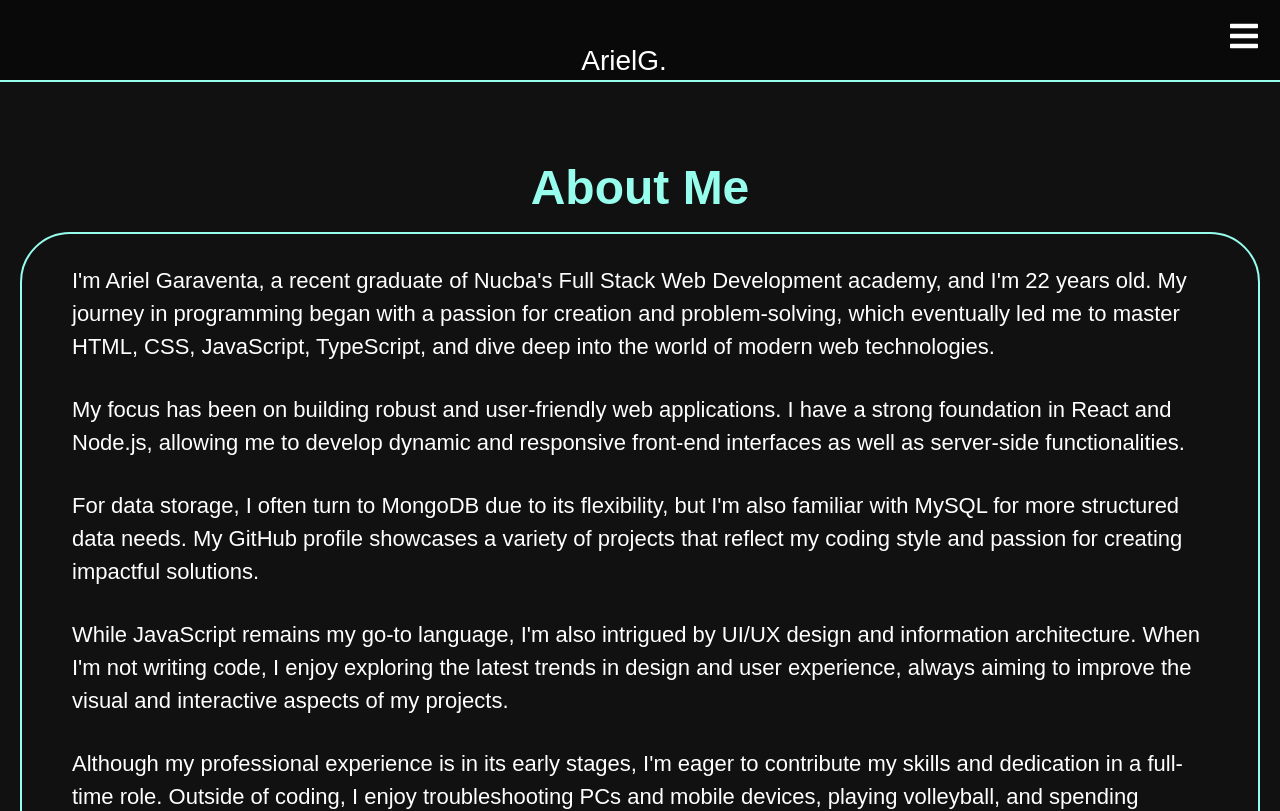
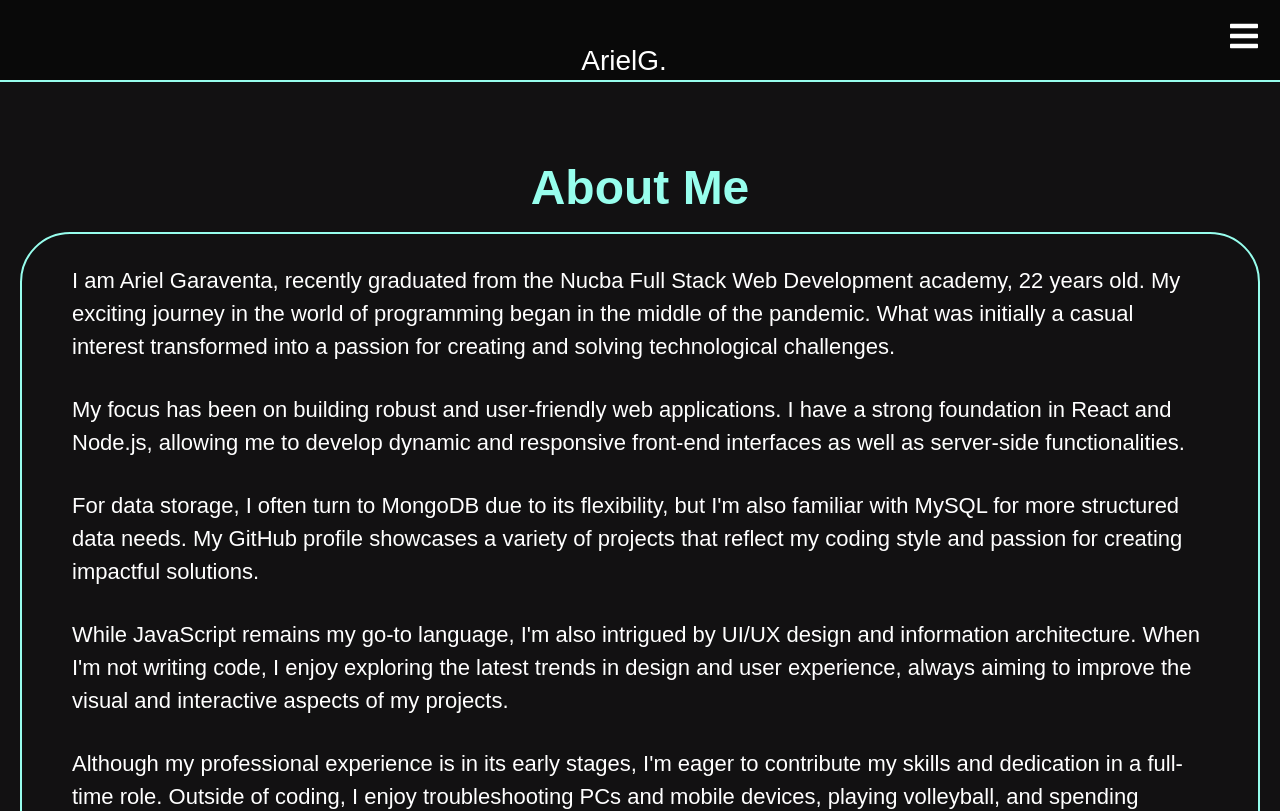
Before and after one commit to ArielGarav/ArielGaraventa, a React (Vite) app: page /About in a window 1280 px wide. Shown: the top 811 px of the page. Built offline with nearby package versions, Linux system fonts and the light colour scheme.

Commit message:
CAMBIO DE Descripcion en el About

```diff
--- a/src/Componentes/About/About.jsx
+++ b/src/Componentes/About/About.jsx
@@ -12,11 +12,11 @@ const AboutMe = () => {
       <AboutTitle>About Me</AboutTitle>
       <AboutContainer>
         <AboutParrafo>
-          I'm Ariel Garaventa, a recent graduate of Nucba's Full Stack Web
-          Development academy, and I'm 22 years old. My journey in programming
-          began with a passion for creation and problem-solving, which
-          eventually led me to master HTML, CSS, JavaScript, TypeScript, and
-          dive deep into the world of modern web technologies.
+          I am Ariel Garaventa, recently graduated from the Nucba Full Stack Web
+          Development academy, 22 years old. My exciting journey in the world of
+          programming began in the middle of the pandemic. What was initially a
+          casual interest transformed into a passion for creating and solving
+          technological challenges.
         </AboutParrafo>
         <AboutParrafo>
           My focus has been on building robust and user-friendly web
```
